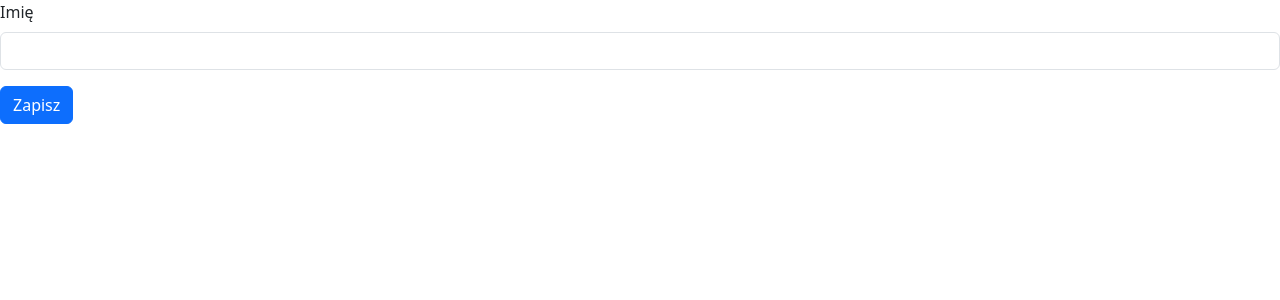
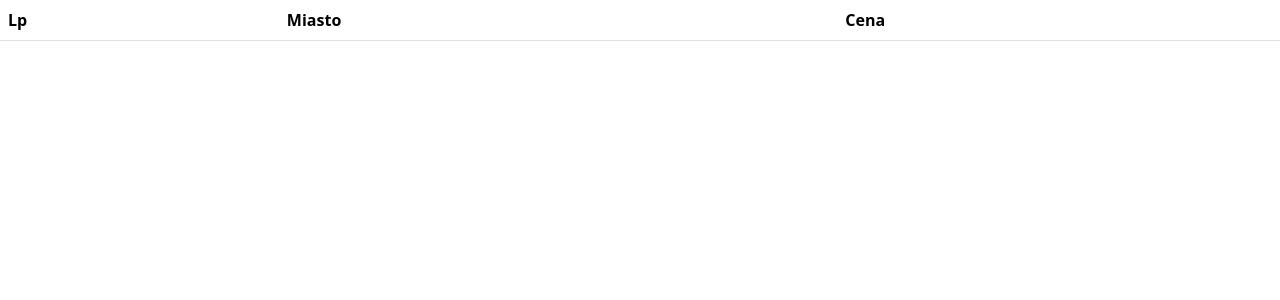
Before and after one commit to trenerit/4tpc, an Angular app: page / in a window 1280 px wide. Shown: the top 300 px of the page. Built offline with nearby package versions, Linux system fonts and the light colour scheme.

Commit message:
refactor: remove form handling and implement data table for displaying properties

```diff
--- a/src/app/app.html
+++ b/src/app/app.html
@@ -1,10 +1,20 @@
-<form #form1="ngForm" (ngSubmit)="onSubmit(form1)">
-    <div class="mb-3">
-        <label for="exampleFormControlInput1" class="form-label">Imię</label>
-        <input type="text" class="form-control" id="exampleFormControlInput1" name="firstname" ngModel>
-    </div>
-    <!-- <input type="text" name="firstname" ngModel> Podaj imię -->
-    <button type="submit" class="btn btn-primary">Zapisz</button>
-</form>
-
-<p>{{firstname}}</p>
+<table class="table">
+    <thead>
+        <tr>
+            <th>Lp</th>
+            <th>Miasto</th>
+            <th>Cena</th>
+        </tr>
+    </thead>
+    <!-- @if (tabLength > 0) { -->
+        <tbody>
+            @for (item of tab; track item.id) {
+                <tr>
+                    <td>{{item.id}}</td>
+                    <td>{{item.city}}</td>
+                    <td>{{item.price}}</td>
+                </tr>
+            }
+        </tbody>
+    <!-- } -->
+</table>
--- a/src/app/app.ts
+++ b/src/app/app.ts
@@ -1,6 +1,7 @@
 import { Component, signal } from '@angular/core';
 import { FormsModule } from '@angular/forms';
 import { RouterOutlet } from '@angular/router';
+import { DataModel } from './models/data-model';
 
 @Component({
   selector: 'app-root',
@@ -10,10 +11,8 @@ import { RouterOutlet } from '@angular/router';
 })
 export class App {
 
-  firstname: string = '';
+  tab?:DataModel[] = [];
+  tabLength = this.tab?.length;
 
-  protected onSubmit(data: any): void {
-    console.log(data.value.firstname);
-    this.firstname = data.value.firstname;
-  }
+
  }
--- /dev/null
+++ b/src/app/models/data-model.ts
@@ -0,0 +1,5 @@
+export interface DataModel {
+    id: number;
+    city: string;
+    price: number;
+}
```
